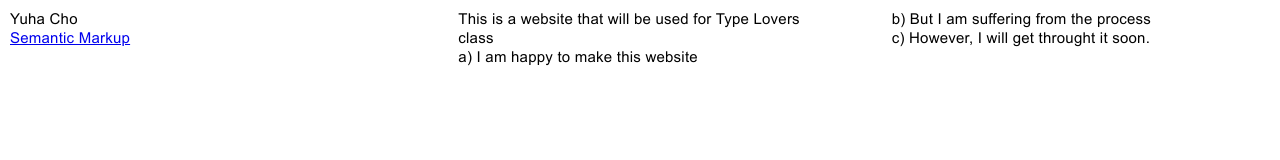
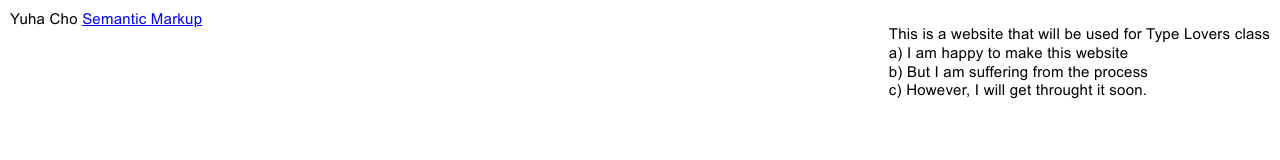
Before and after one commit to lotuxxf1wr/typelovers, a plain HTML site: page index.html in a window 1280 px wide. Drawn offline with Linux system fonts and the light colour scheme.

Commit message:
Third Round

```diff
--- a/index.html
+++ b/index.html
@@ -7,12 +7,13 @@
 	<link rel="stylesheet" type="text/css" href="style.css">
 </head>
 <body>
-	<div class="column_test">
+	<div>
+		<section class="section-info">
+			<div>
 				Yuha Cho
-	<br>
-
 				<a href="semantic-markup/index.html"> Semantic Markup </a>
-	<div class="sufferig_message">
+			</div>
+			<div>
 					<P>
 						This is a website that will be used for Type Lovers class
 						<br>
@@ -23,5 +24,7 @@
 					c) However, I will get throught it soon.
 				</P>
 			</div>
+		</section>
+	</div>
 </body>
 </html>
--- a/style.css
+++ b/style.css
@@ -16,10 +16,17 @@ body{
 	font-weight: 200 700;
 }
 
-.column_test{
-	column-count: 3;
-	column-gap: 40px;
+.section{
+	padding-top: 0px;
+	padding-left: 2%;
+	padding-right: 2%;
+	padding-bottom: 3%;
 
+}
+.section-info{
+	display: flex;
+	justify-content: space-between;
+	text-align: left;
 }
 .sufferig_message{
 	font-size: 15px;
```
Lines whose indentation alone changed are shown as unchanged.
